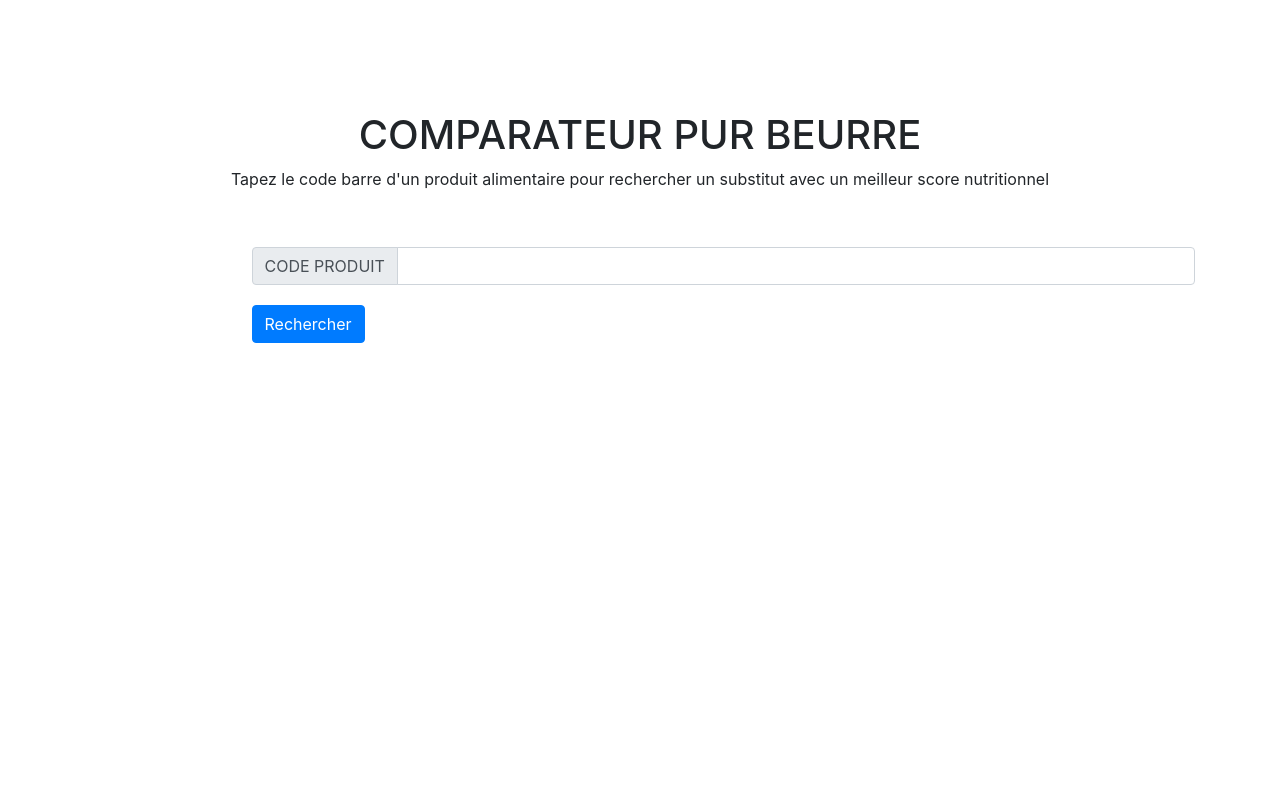
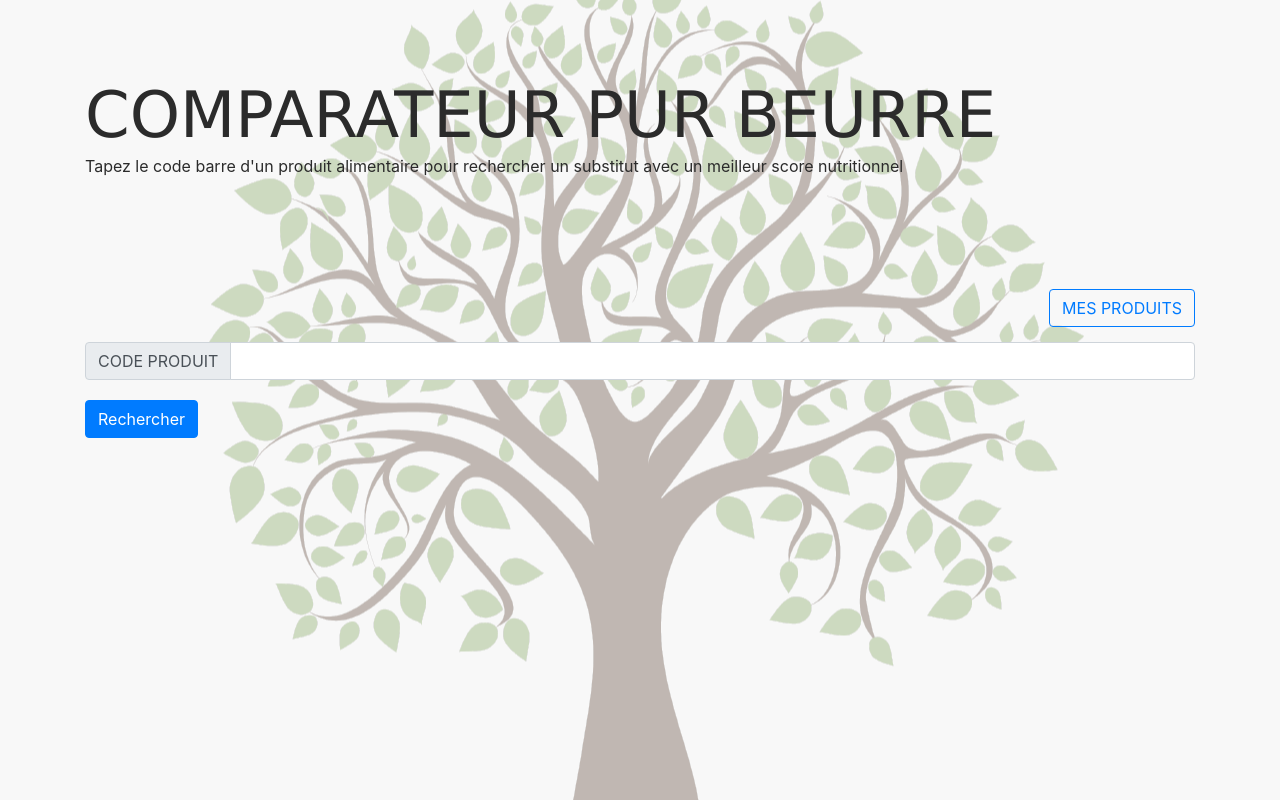
Before and after one commit to LeonardHehlen/pur_beurre_comparateur, a Flask app: page / in a window 1280 px wide. Run offline with Flask 2, Linux system fonts and the light colour scheme.

Commit message:
More design

```diff
--- a/app.py
+++ b/app.py
@@ -29,7 +29,7 @@ def main():
         for category in item.json()['product']['categories_hierarchy']:
             categories.append(category)
 
-        search_url = 'https://fr.openfoodfacts.org/cgi/search.pl?action=process&page_size=1000&tagtype_0=categories&tag_contains_0=contains&tag_0=' + str(categories[0] + '&json=true')
+        search_url = 'https://fr.openfoodfacts.org/cgi/search.pl?action=process&page_size=20&tagtype_0=categories&tag_contains_0=contains&tag_0=' + str(categories[0] + '&json=true')
 
         search_products = requests.get(search_url)
 
--- /dev/null
+++ b/static/style.css
@@ -0,0 +1,30 @@
+body::before {
+    content: "";
+    background-image: url("/static/treelogo.png");
+    background-repeat: no-repeat;
+    background-position: center;
+    position: absolute;
+    top: 0px;
+    right: 0px;
+    bottom: 0px;
+    left: 0px;
+    opacity: 0.3;
+}
+
+body {
+    background-color: rgb(248, 248, 248);
+    color: rgb(43, 43, 43);
+}
+
+.container {
+    position: relative;
+}
+
+h1 {
+    font-size: 400%;
+    font-family: Verdana, Geneva, Tahoma, sans-serif;
+}
+
+.search-area {
+    margin-bottom: 20%;
+}
--- a/templates/index.html
+++ b/templates/index.html
@@ -3,15 +3,17 @@
     <meta charset="UTF-8">
     <meta name="viewport" content="width=device-width, initial-scale=1.0">
     <link rel="stylesheet" href="https://cdn.jsdelivr.net/npm/bootstrap@4.5.3/dist/css/bootstrap.min.css" integrity="sha384-TX8t27EcRE3e/ihU7zmQxVncDAy5uIKz4rEkgIXeMed4M0jlfIDPvg6uqKI2xXr2" crossorigin="anonymous">
+    <link rel="stylesheet" href="{{url_for('static', filename='style.css')}}">
     <title>PUR BEURRE - COMPARATEUR</title>
 </head>
 <body>
-    <div class="container">
+    <div class="container" style="margin-top: 6%;">
 
-        <h1 style="text-align: center; margin-top: 10%;">COMPARATEUR PUR BEURRE</h1>
-        <p style="text-align: center;">Tapez le code barre d'un produit alimentaire pour rechercher un substitut avec un meilleur score nutritionnel</p>
+        <h1 style="margin-bottom: 0%;">COMPARATEUR PUR BEURRE</h1>
+        <p style="margin-bottom: 10%;">Tapez le code barre d'un produit alimentaire pour rechercher un substitut avec un meilleur score nutritionnel</p>
 
-        <div name="search card" style="margin-left: 15%; margin-top: 5%; height: auto width: 80%;">
+        <div name="search card" class="search-area">
+            <button type="button" class="btn btn-outline-primary" style="float: right; margin-bottom: 15px;">MES PRODUITS</button>
             <form action="" method="POST">
                 <div class="input-group">
                     <div class="input-group-prepend">
@@ -39,8 +41,8 @@
                 <li class="list-group-item">Labels : {{result['labels']}}</li>
                 </ul>
                 <div class="card-body">
-                <a href="#" class="card-link">Card link</a>
-                <a href="#" class="card-link">Another link</a>
+                <a href="#" class="card-link">Lien Produit</a>
+                <a href="#" class="card-link">Sauvegarder</a>
                 </div>
             </div>
             {% endfor %}
```
Also changed, not shown: static/treelogo.png (added).
